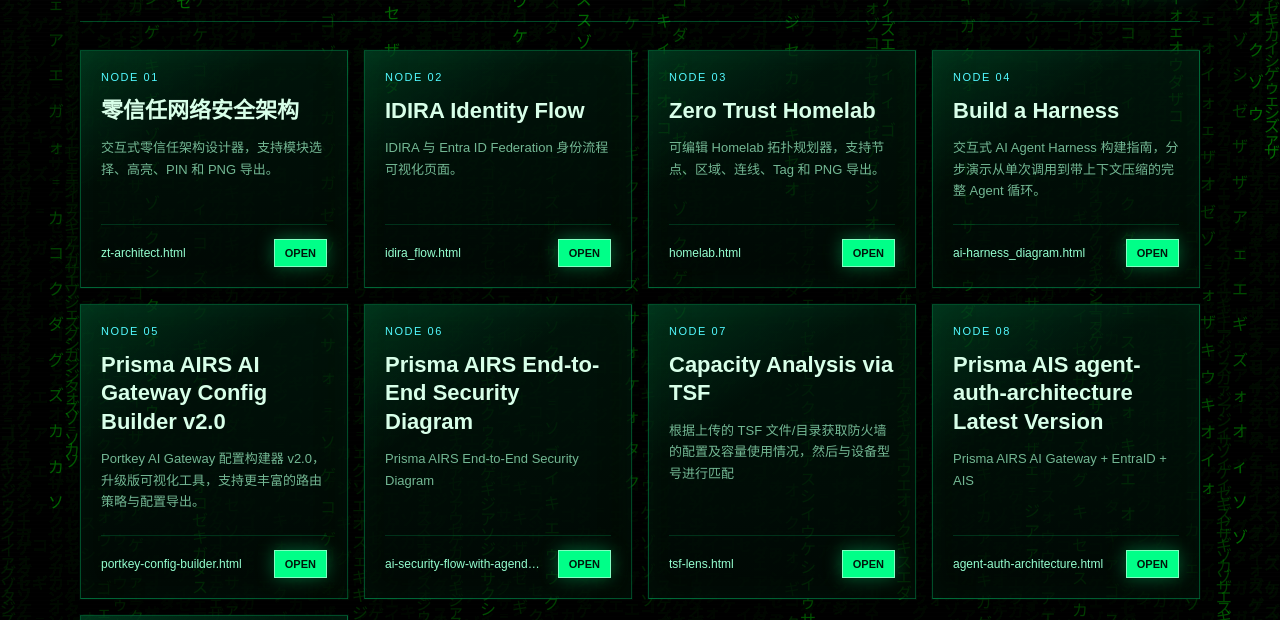
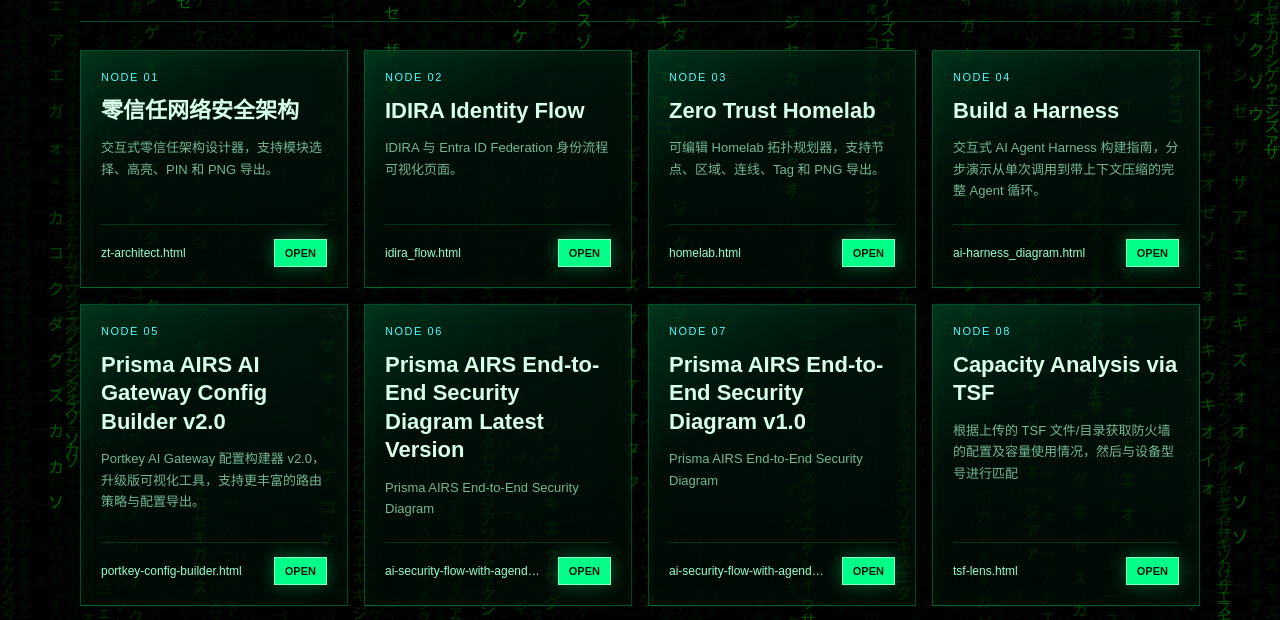
Before and after one commit to zm1990s/panw, a plain HTML site: page zero-trust/index.html in a window 1280 px wide. Shown: the part 180-800 px from the top of the page. Drawn offline with Linux system fonts and the light colour scheme.

```diff
--- a/zero-trust/index.html
+++ b/zero-trust/index.html
@@ -261,7 +261,12 @@ const pages = [
   },
     {
     file: 'ai-security-flow-with-agenda.html',
-    title: 'Prisma AIRS End-to-End Security Diagram',
+    title: 'Prisma AIRS End-to-End Security Diagram Latest Version',
+    desc: 'Prisma AIRS End-to-End Security Diagram'
+  },
+    {
+    file: 'ai-security-flow-with-agenda-v1.0.html',
+    title: 'Prisma AIRS End-to-End Security Diagram v1.0',
     desc: 'Prisma AIRS End-to-End Security Diagram'
   },
       {
@@ -271,12 +276,7 @@ const pages = [
   },
       {
     file: 'agent-auth-architecture.html',
-    title: 'Prisma AIS agent-auth-architecture Latest Version',
-    desc: 'Prisma AIRS AI Gateway + EntraID + AIS'
-  },
-      {
-    file: 'agent-auth-architecture-v1.0.html',
-    title: 'Prisma AIS agent-auth-architecture v1.0',
+    title: 'Prisma AIS agent-auth-architecture',
     desc: 'Prisma AIRS AI Gateway + EntraID + AIS'
   }
 
```
